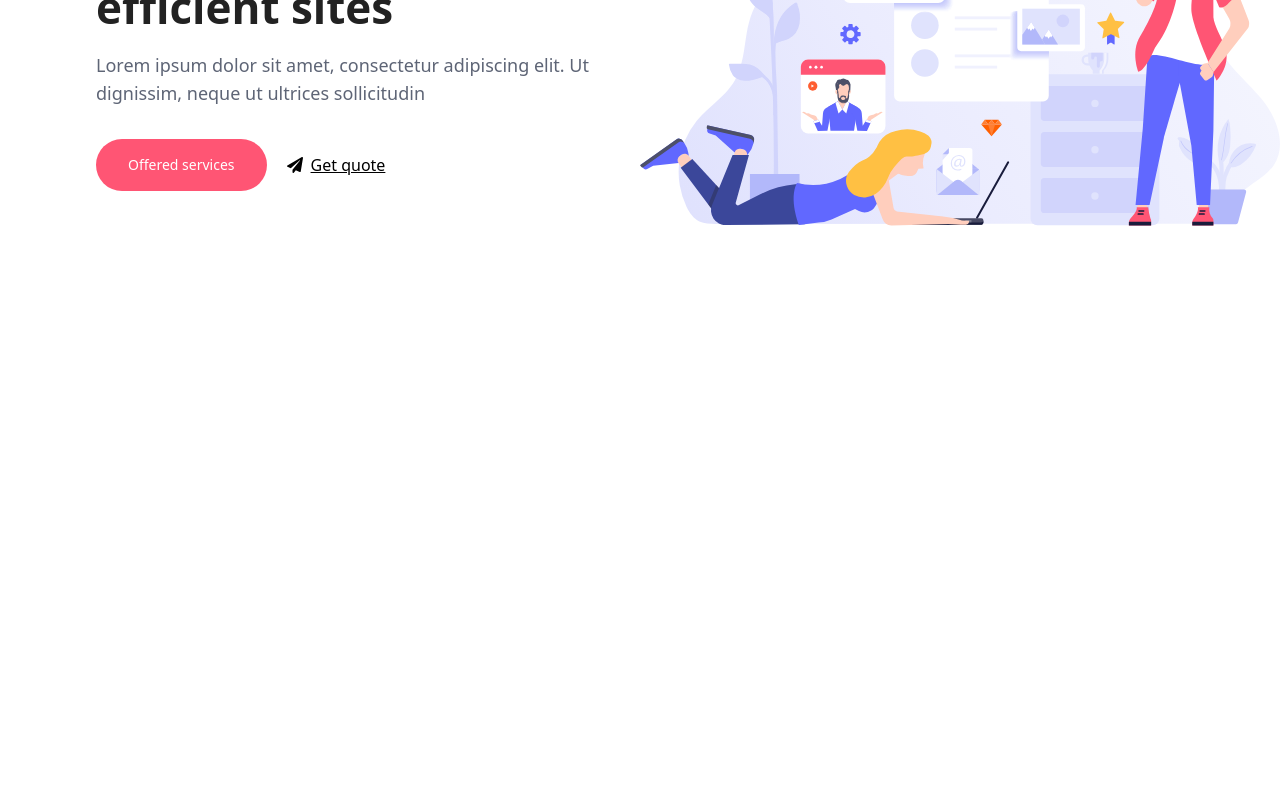
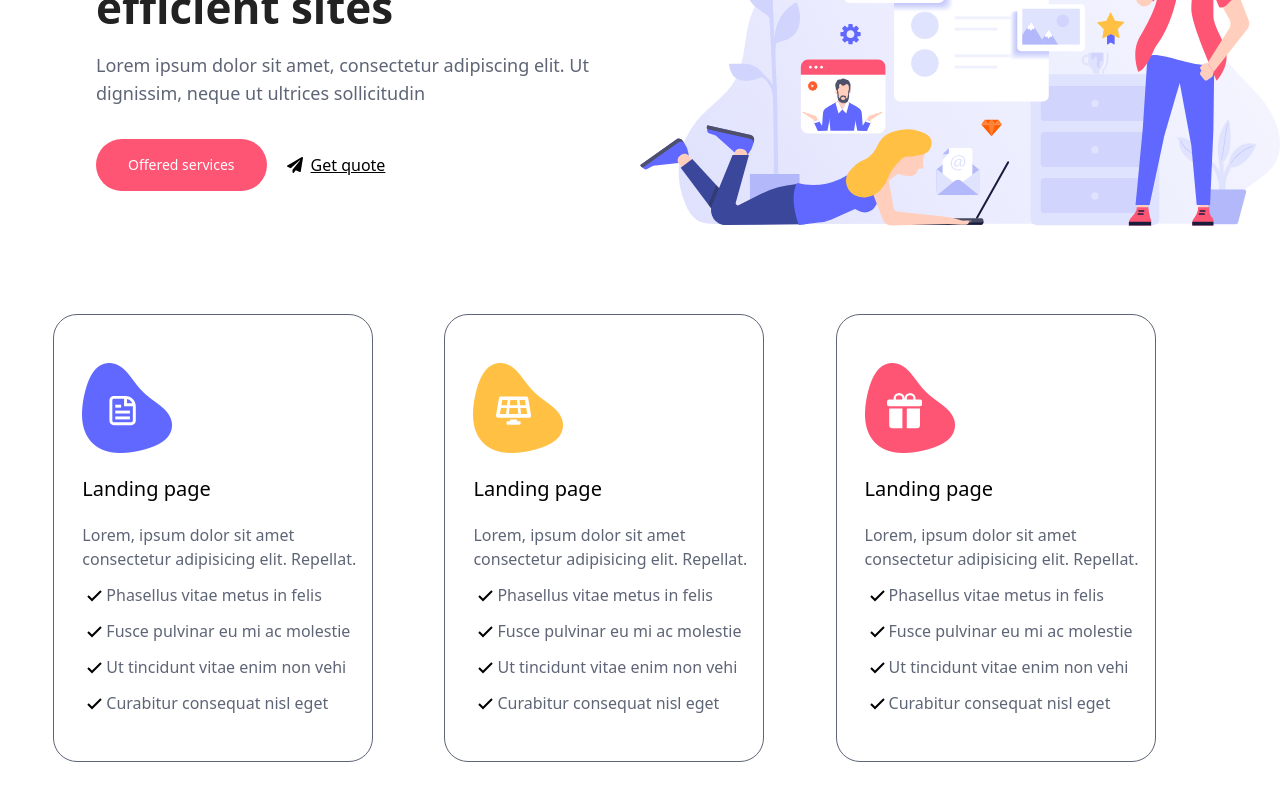
Before and after one commit to mdumar112233/react_tailwind_landing_page, a React (Create React App) app: page / in a window 1280 px wide. Shown: the part 406-1206 px from the top of the page. Built offline with nearby package versions, Linux system fonts and the light colour scheme; the HTML template or start-up script is replaced by a standard one.

Commit message:
update service

```diff
--- a/src/App.js
+++ b/src/App.js
@@ -1,12 +1,14 @@
 import './App.css';
 import Header from './components/Header/Header';
 import Navbar from './components/Navbar/Navbar';
+import Services from './components/Services/Services';
 function App() {
   return (
     <>
-     <div className='h-[100rem]'>
+     <div className=''>
         <Navbar />
         <Header />
+        <Services />
      </div>
     </>
   );
--- /dev/null
+++ b/src/components/Services/Services.js
@@ -0,0 +1,115 @@
+import React from "react";
+import landingPageLogo from "../../images/services-icon-bg-blue.png";
+import corporateSiteLogo from "../../images/services-icon-bg-yellow.png";
+import onlineShopLogo from "../../images/services-icon-bg-red.png";
+import { BiCheck } from "react-icons/bi";
+import { CgFileDocument } from "react-icons/cg";
+import { FaSolarPanel } from "react-icons/fa";
+import { BsFillGiftFill } from "react-icons/bs";
+
+
+const Services = () => {
+  return (
+    <div className="h-[40rem] mt-60 grid lg:grid-cols-3 mx-auto w-11/12">
+
+      <div className="lg:w-80 lg:h-[70%] border border-[#5e6576] pt-12 pl-7 rounded-3xl">
+        <div className="bg-services-icon-bg-blue bg-no-repeat w-full h-24 text-center">
+          <div className="h-24 flex items-center w-20 justify-center">
+            <CgFileDocument className="text-white text-[2.2rem] text-center block" />
+          </div>
+        </div>
+        <h4 className="mt-4 font-medium text-xl">Landing page</h4>
+        <p className="text-[#5e6576] mt-5">
+          Lorem, ipsum dolor sit amet consectetur adipisicing elit. Repellat.
+        </p>
+        <div className="flex items-center mt-3">
+          <BiCheck className="text-2xl font-extrabold" />
+          <span className="text-[#5e6576]">Phasellus vitae metus in felis</span>
+        </div>
+        <div className="flex items-center mt-3">
+          <BiCheck className="text-2xl font-extrabold" />
+          <span className="text-[#5e6576]">
+            Fusce pulvinar eu mi ac molestie
+          </span>
+        </div>
+        <div className="flex items-center mt-3">
+          <BiCheck className="text-2xl font-extrabold" />
+          <span className="text-[#5e6576]">
+            Ut tincidunt vitae enim non vehi
+          </span>
+        </div>
+        <div className="flex items-center mt-3">
+          <BiCheck className="text-2xl font-extrabold" />
+          <span className="text-[#5e6576]">Curabitur consequat nisl eget</span>
+        </div>
+      </div>
+
+      <div className="lg:w-80 lg:h-[70%] border border-[#5e6576] pt-12 pl-7 rounded-3xl">
+        <div className="bg-services-icon-bg-yellow bg-no-repeat w-full h-24 text-center">
+          <div className="h-24 flex items-center w-20 justify-center">
+            <FaSolarPanel className="text-white text-[2.2rem] text-center block" />
+          </div>
+        </div>
+        <h4 className="mt-4 font-medium text-xl">Landing page</h4>
+        <p className="text-[#5e6576] mt-5">
+          Lorem, ipsum dolor sit amet consectetur adipisicing elit. Repellat.
+        </p>
+        <div className="flex items-center mt-3">
+          <BiCheck className="text-2xl font-extrabold" />
+          <span className="text-[#5e6576]">Phasellus vitae metus in felis</span>
+        </div>
+        <div className="flex items-center mt-3">
+          <BiCheck className="text-2xl font-extrabold" />
+          <span className="text-[#5e6576]">
+            Fusce pulvinar eu mi ac molestie
+          </span>
+        </div>
+        <div className="flex items-center mt-3">
+          <BiCheck className="text-2xl font-extrabold" />
+          <span className="text-[#5e6576]">
+            Ut tincidunt vitae enim non vehi
+          </span>
+        </div>
+        <div className="flex items-center mt-3">
+          <BiCheck className="text-2xl font-extrabold" />
+          <span className="text-[#5e6576]">Curabitur consequat nisl eget</span>
+        </div>
+      </div>
+
+
+      <div className="lg:w-80 lg:h-[70%] border border-[#5e6576] pt-12 pl-7 rounded-3xl">
+        <div className="bg-services-icon-bg-red bg-no-repeat w-full h-24 text-center">
+          <div className="h-24 flex items-center w-20 justify-center">
+            <BsFillGiftFill className="text-white text-[2.2rem] text-center block" />
+          </div>
+        </div>
+        <h4 className="mt-4 font-medium text-xl">Landing page</h4>
+        <p className="text-[#5e6576] mt-5">
+          Lorem, ipsum dolor sit amet consectetur adipisicing elit. Repellat.
+        </p>
+        <div className="flex items-center mt-3">
+          <BiCheck className="text-2xl font-extrabold" />
+          <span className="text-[#5e6576]">Phasellus vitae metus in felis</span>
+        </div>
+        <div className="flex items-center mt-3">
+          <BiCheck className="text-2xl font-extrabold" />
+          <span className="text-[#5e6576]">
+            Fusce pulvinar eu mi ac molestie
+          </span>
+        </div>
+        <div className="flex items-center mt-3">
+          <BiCheck className="text-2xl font-extrabold" />
+          <span className="text-[#5e6576]">
+            Ut tincidunt vitae enim non vehi
+          </span>
+        </div>
+        <div className="flex items-center mt-3">
+          <BiCheck className="text-2xl font-extrabold" />
+          <span className="text-[#5e6576]">Curabitur consequat nisl eget</span>
+        </div>
+      </div>
+    </div>
+  );
+};
+
+export default Services;
--- a/tailwind.config.js
+++ b/tailwind.config.js
@@ -3,6 +3,11 @@ module.exports = {
     "./src/**/*.{js,jsx,ts,tsx}",
   ],
   theme: {
+    backgroundImage: {
+      'services-icon-bg-blue': "url('/src/images/services-icon-bg-blue.png')",
+      'services-icon-bg-yellow': "url('/src/images/services-icon-bg-yellow.png')",
+      'services-icon-bg-red': "url('/src/images/services-icon-bg-red.png')"
+    },
     screens: {
       sm: '640px',
       md: '820px',
```
